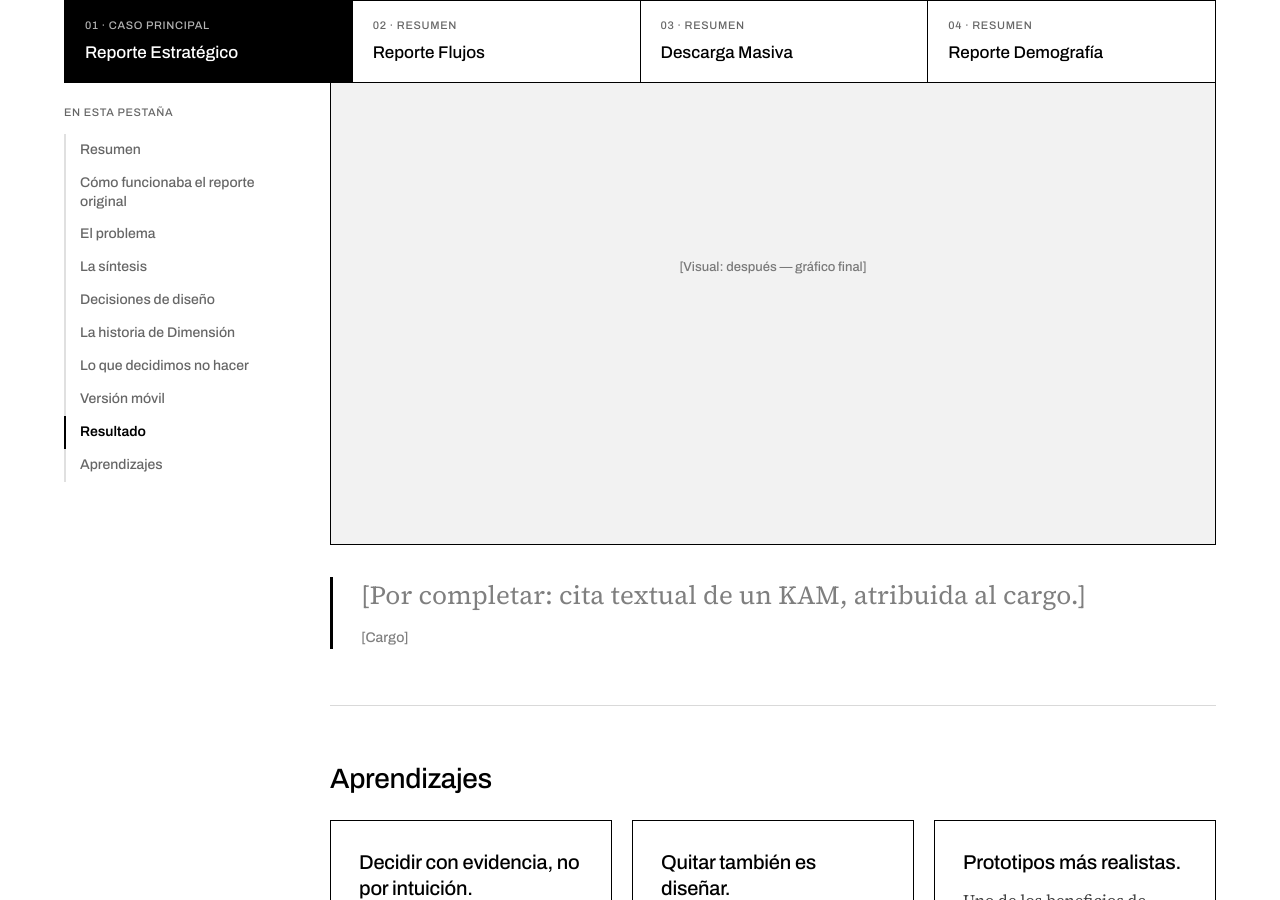
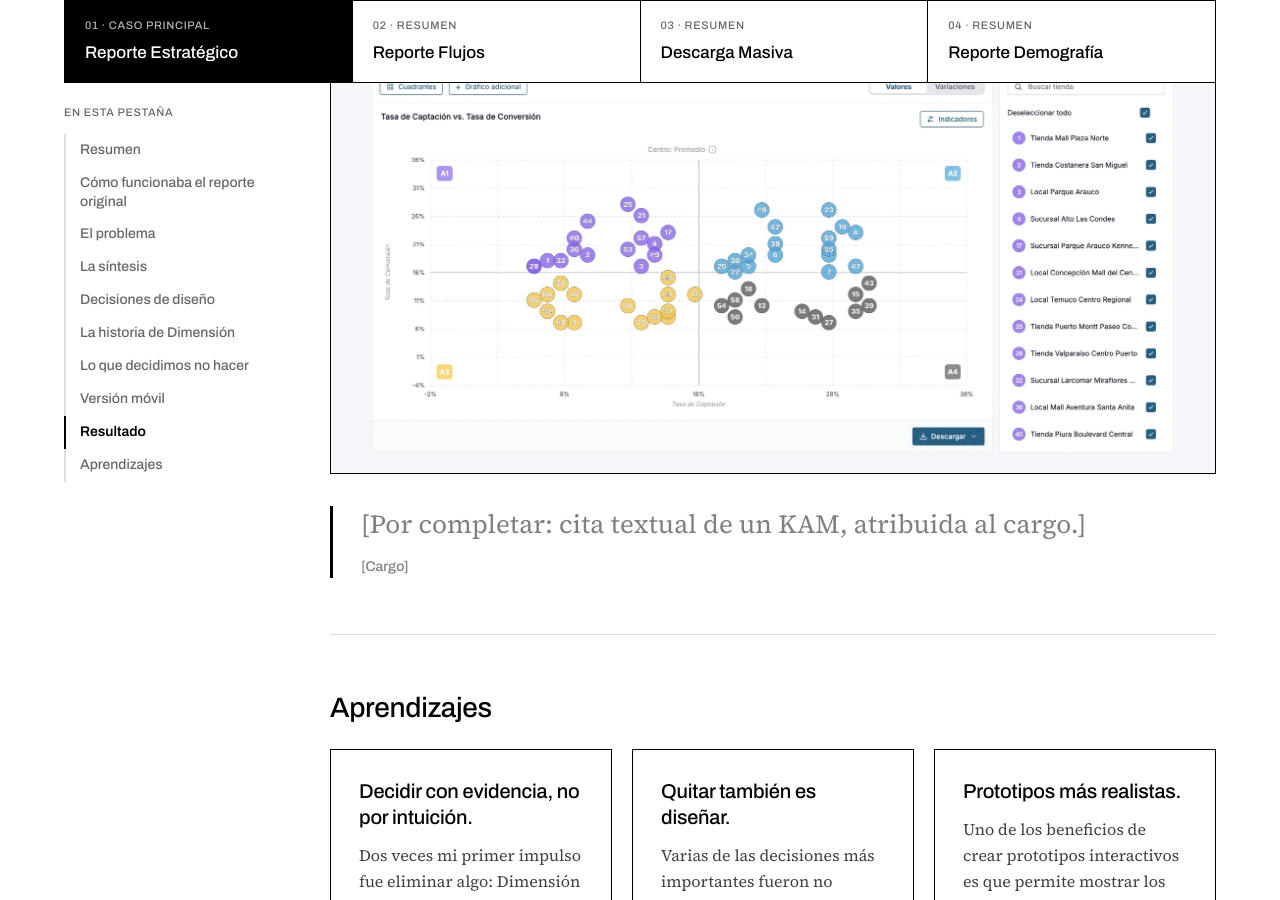
Before and after one commit to cathernandez/cathernandez.github.io, a Jekyll site: the page built from proyectos/plataforma-bi.html, in a window 1280 px wide and 900 px high, scrolled down 14842 px. Built offline with Jekyll 4.4.1, drawn with Linux system fonts in a browser that asks for light colours.

Commit message:
Resultado del Reporte Estratégico: imágenes antes (reporte original) y después (gráfico final)
Co-Authored-By: Claude Opus 5.5 <noreply@anthropic.com>
Claude-Session: https://claude.ai/code/session_01UYqgEbCiSSGF4VPAAjuLQ2

```diff
--- a/assets/img/manifiesto-imagenes.csv
+++ b/assets/img/manifiesto-imagenes.csv
@@ -67,3 +67,4 @@ a3109ac259ee0f6ff8b8fe916db32859,assets/img/plataforma-bi/07-movil-grafico-adici
 5b0d62050f75804ae4a867452f204ed1,assets/img/plataforma-bi/08-movil-controles-agrupados.webp,786,1704,,"Panel Configuración de gráficos con las secciones Vista (Valores o Variaciones), Cuadrantes e Indicadores, y el botón Aplicar."
 950799ba2dd04b3574bffbb5f0c5742a,assets/img/plataforma-bi/09-movil-lista-tiendas.webp,786,1704,,"Lista de tiendas desplegada a pantalla completa, con buscador y casillas para mostrar u ocultar cada tienda."
 5523ac46be2f375baf937ce4b3561e67,assets/img/plataforma-bi/10-prototipo-estrategico.webp,1440,900,70,"Prototipo del Reporte Estratégico: gráfico de dispersión con cuadrantes A1 a A4, tiendas numeradas por color de cuadrante y lista de tiendas a la derecha."
+89c8c858bfb5bd9a21ccc4284a25d4f0,assets/img/plataforma-bi/11-resultado-grafico-final.webp,1800,979,79,"Reporte rediseñado: tiendas numeradas y coloreadas por cuadrante A1 a A4, ejes con nombre, etiqueta «Centro: Promedio», botones Cuadrantes, Gráfico adicional e Indicadores, y lista de tiendas a la derecha."
--- a/proyectos/plataforma-bi.html
+++ b/proyectos/plataforma-bi.html
@@ -189,8 +189,8 @@ scripts:
 </div>
 <div class="alternar">
 <div aria-label="Comparar antes y después" class="alternar__botones" role="group"><button aria-pressed="false" class="alternar__boton" data-vista="antes" type="button">Antes</button><button aria-pressed="true" class="alternar__boton" data-vista="despues" type="button">Después</button></div>
-<div class="alternar__vista" data-vista="antes" hidden=""><div aria-label="Marcador de posición: antes — gráfico original" role="img" style="aspect-ratio: 16 / 10; width: 100%; background: #f2f2f2; border: 1px solid #000; display: flex; align-items: center; justify-content: center; text-align: center; padding: 20px; box-sizing: border-box; color: rgba(0,0,0,0.5); font-family: 'Archivo', sans-serif; font-size: 13px; line-height: 1.5">[Visual: antes — gráfico original]</div></div>
-<div class="alternar__vista" data-vista="despues"><div aria-label="Marcador de posición: después — gráfico final" role="img" style="aspect-ratio: 16 / 10; width: 100%; background: #f2f2f2; border: 1px solid #000; display: flex; align-items: center; justify-content: center; text-align: center; padding: 20px; box-sizing: border-box; color: rgba(0,0,0,0.5); font-family: 'Archivo', sans-serif; font-size: 13px; line-height: 1.5">[Visual: después — gráfico final]</div></div>
+<div class="alternar__vista" data-vista="antes" hidden=""><div style="border: 1px solid #000; line-height: 0; overflow: hidden"><img alt="Reporte original: gráfico de dispersión con un color por tienda, leyenda paginada, cuadrantes Q1 a Q4 y cinco selectores sobre el gráfico." class="img-ancho" decoding="async" height="979" loading="lazy" src="{{ '/assets/img/plataforma-bi/01-reporte-original-anatomia.webp' | relative_url }}" width="1800"/></div></div>
+<div class="alternar__vista" data-vista="despues"><div style="border: 1px solid #000; line-height: 0; overflow: hidden"><img alt="Reporte rediseñado: tiendas numeradas y coloreadas por cuadrante A1 a A4, ejes con nombre, etiqueta «Centro: Promedio», botones Cuadrantes, Gráfico adicional e Indicadores, y lista de tiendas a la derecha." class="img-ancho" decoding="async" height="979" loading="lazy" src="{{ '/assets/img/plataforma-bi/11-resultado-grafico-final.webp' | relative_url }}" width="1800"/></div></div>
 </div>
 <blockquote style="margin: 8px 0 0; padding: 0 0 0 28px; border-left: 3px solid #000; display: flex; flex-direction: column; gap: 12px; max-width: 820px">
 <p class="fs-26" style="margin: 0; font-size: 26px; line-height: 1.45; color: rgba(0,0,0,0.5)">[Por completar: cita textual de un KAM, atribuida al cargo.]</p>
```
Also changed, not shown: assets/img/plataforma-bi/11-resultado-grafico-final.webp (added).
